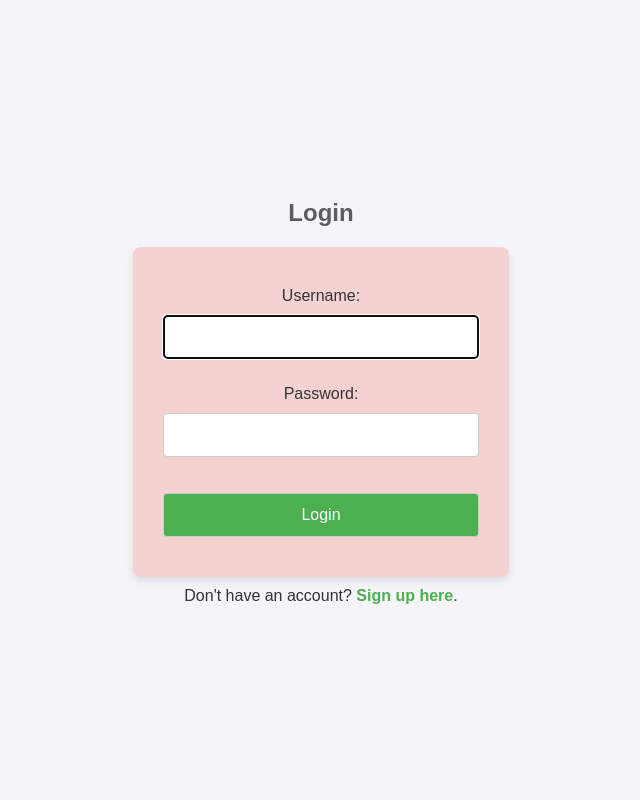
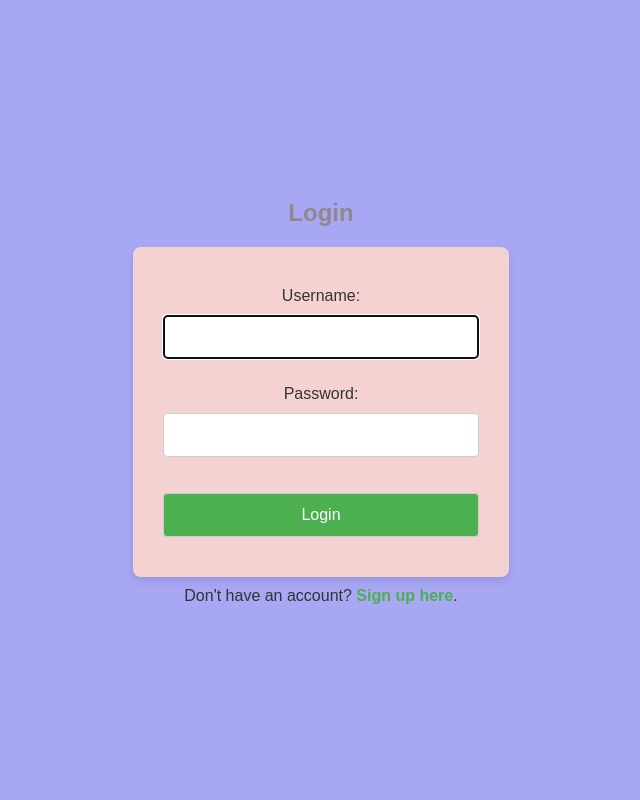
Before and after one commit to waqasqasid/Email-Sender-App, a Django app: page /login/ in a window 1280 px wide. Shown: the whole page, without its empty margins (319-959 px from the left). Run offline with Django 5.2, Linux system fonts and the light colour scheme.

Commit message:
ch color

```diff
--- a/mailer/static/css/styles.css
+++ b/mailer/static/css/styles.css
@@ -1,7 +1,7 @@
 /* General Body Styling */
 body {
     font-family: Arial, sans-serif;
-    background-color: #f4f4f9;
+    background-color: #a7a7f4;
     margin: 0;
     padding: 0;
     display: flex;
@@ -13,7 +13,7 @@ body {
 
 /* Heading Styling */
 h2 {
-    color: #5d5d5d;
+    color: #8f8989;
     text-align: center;
     margin-bottom: 20px;
 }
```
